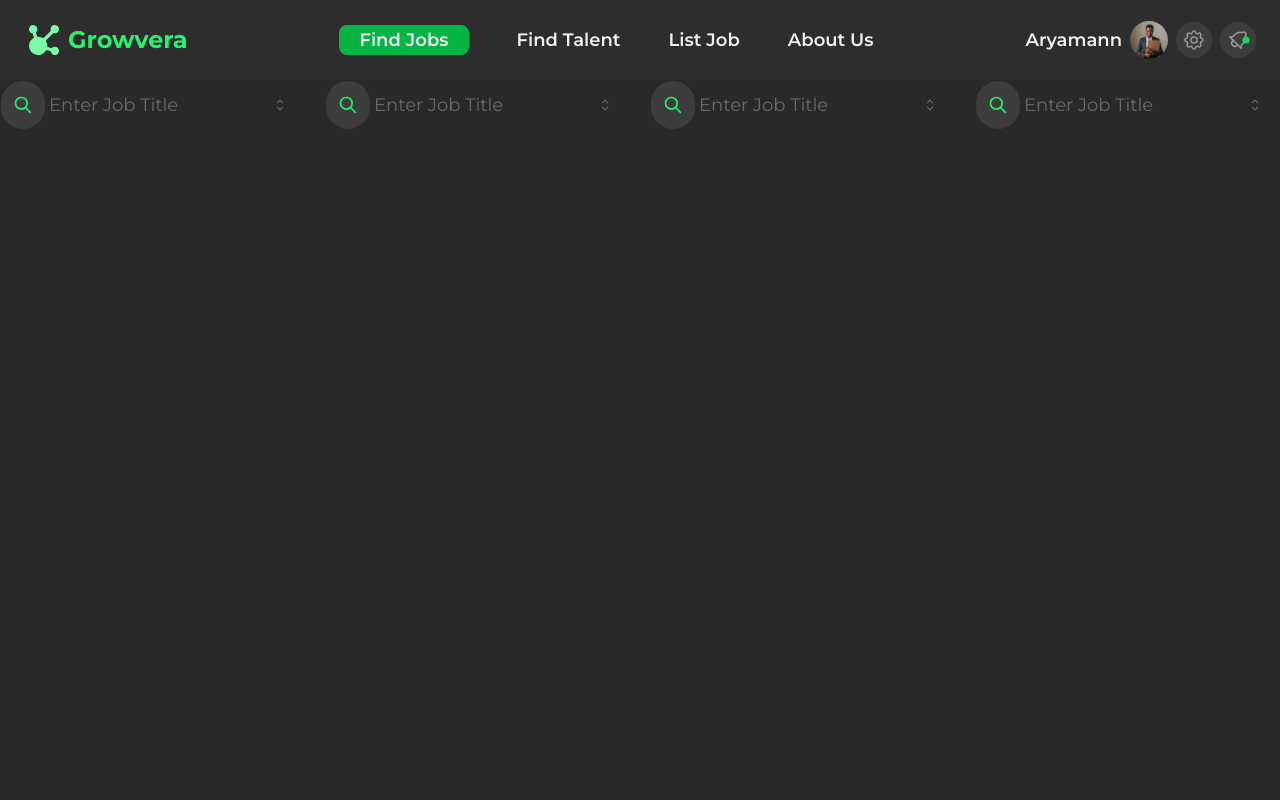
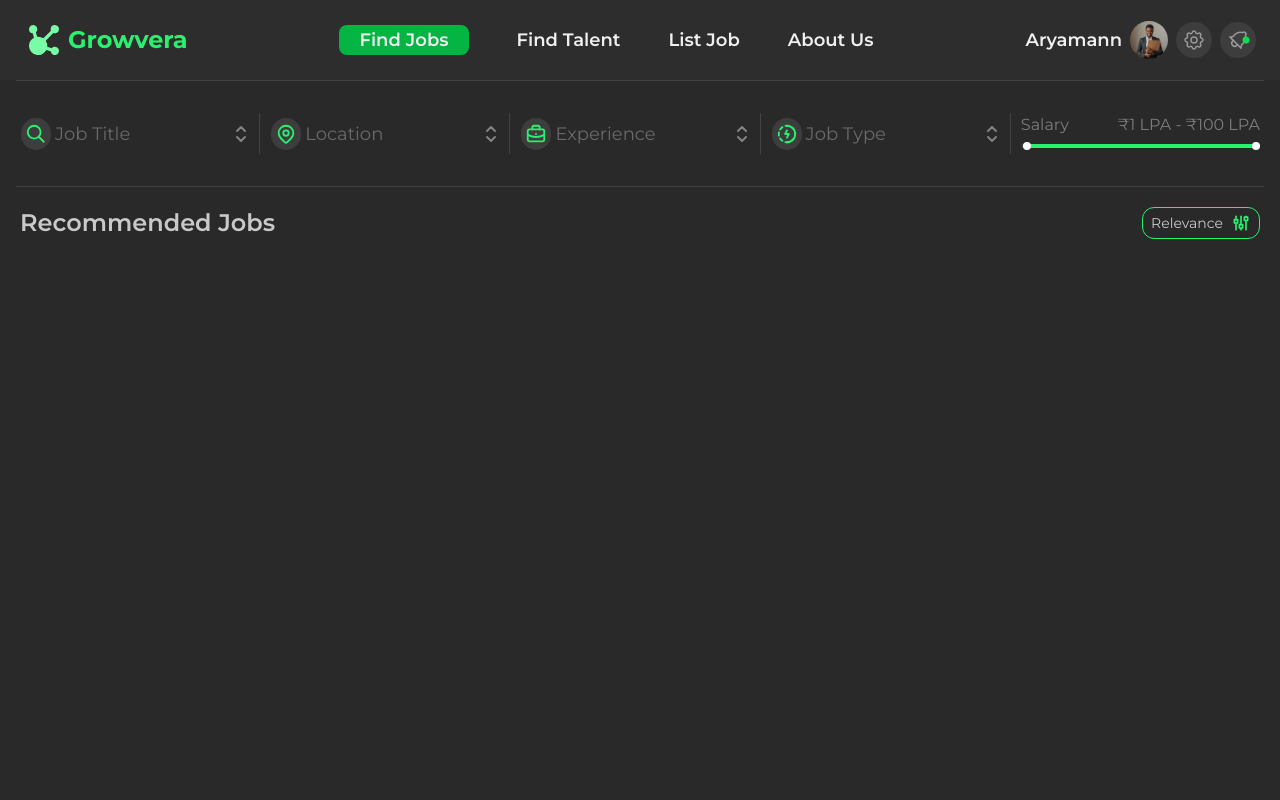
Before and after one commit to AryamannSingh7/Growvera, a React (Create React App) app: page /find-jobs in a window 1280 px wide. Shown: the top 800 px of the page. Built offline with nearby package versions, Linux system fonts and the light colour scheme.

Commit message:
Search bar implemented

```diff
--- /dev/null
+++ b/src/FindJobs/JobCard.tsx
@@ -0,0 +1,5 @@
+const JobCard = () => {
+  return <div></div>;
+};
+
+export default JobCard;
--- /dev/null
+++ b/src/FindJobs/Jobs.tsx
@@ -0,0 +1,14 @@
+import Sort from "./Sort";
+
+const Jobs = () => {
+  return (
+    <div className="p-5">
+      <div className="flex justify-between">
+        <div className="text-2xl font-semibold">Recommended Jobs</div>
+        <Sort />
+      </div>
+    </div>
+  );
+};
+
+export default Jobs;
--- a/src/FindJobs/MultiInput.tsx
+++ b/src/FindJobs/MultiInput.tsx
@@ -3,16 +3,17 @@
   Checkbox,
   Combobox,
   Group,
+  Input,
   Pill,
   PillsInput,
   useCombobox,
 } from "@mantine/core";
-import { IconSearch } from "@tabler/icons-react";
+import { IconSelector } from "@tabler/icons-react";
 
 const MultiInput = (props: any) => {
   useEffect(() => {
     setData(props.options);
-  }, []);
+  }, [props.options]);
 
   const combobox = useCombobox({
     onDropdownClose: () => combobox.resetSelectedOption(),
@@ -61,6 +62,7 @@
             tabIndex={-1}
             style={{ pointerEvents: "none" }}
             className="text-primary-400"
+            color="primary.4"
           />
           <span>{item}</span>
         </Group>
@@ -77,11 +79,10 @@
         <PillsInput
           onClick={() => combobox.toggleDropdown()}
           variant="unstyled"
-          rightSection={<Combobox.Chevron />}
+          rightSection={<IconSelector />}
           leftSection={
-            <IconSearch className="text-primary-400 bg-white-900 p-3 mr-1 h-12 w-12 rounded-full" />
+            <props.icon className="text-primary-400 bg-white-900 p-1 mr-1 h-8 w-8 rounded-full" />
           }
-          size="lg"
         >
           <Pill.Group>
             {value.length > 0 ? (
@@ -89,37 +90,20 @@
                 {values}
                 {value.length > 1 && <Pill>+{value.length - 1} more</Pill>}
               </>
-            ) : null}
-
-            <Combobox.EventsTarget>
-              <PillsInput.Field
-                onBlur={() => combobox.closeDropdown()}
-                value={search}
-                // Hide placeholder if pills exist or input has text
-                placeholder={
-                  value.length === 0 && search.length === 0
-                    ? "Enter Job Title"
-                    : ""
-                }
-                onChange={(event) => {
-                  combobox.updateSelectedOptionIndex();
-                  setSearch(event.currentTarget.value);
-                }}
-                onKeyDown={(event) => {
-                  if (event.key === "Backspace" && search.length === 0) {
-                    event.preventDefault();
-                    handleValueRemove(value[value.length - 1]);
-                  }
-                }}
-                // Fixed width so input doesn’t expand with text
-                style={{ flex: 1, minWidth: "150px", maxWidth: "150px" }}
-              />
-            </Combobox.EventsTarget>
+            ) : (
+              <Input.Placeholder className="text-lg">
+                {props.title}
+              </Input.Placeholder>
+            )}
           </Pill.Group>
         </PillsInput>
       </Combobox.DropdownTarget>
 
       <Combobox.Dropdown>
+        <Combobox.Search
+          value={search}
+          onChange={(event) => setSearch(event.currentTarget.value)}
+        />
         <Combobox.Options>
           {options}
 
--- a/src/FindJobs/SearchBar.tsx
+++ b/src/FindJobs/SearchBar.tsx
@@ -1,14 +1,35 @@
+import { Divider, RangeSlider } from "@mantine/core";
 import { dropdownData } from "../Data/JobsData";
 import MultiInput from "./MultiInput";
+import { useState } from "react";
 
 const SearchBar = () => {
+  const [value, setValue] = useState<[number, number]>([1, 100]);
   return (
-    <div className="flex justify-center gap-5">
+    <div className="flex flex-col md:flex-row px-5 py-8">
       {dropdownData.map((data, index) => (
-        <div key={index} className="w-1/4">
-          <MultiInput {...data} />
+        <>
+          <div key={index} className="md:w-1/5 p-2 md:p-0">
+            <MultiInput {...data} />
+          </div>
+          <Divider size="xs" orientation="vertical" mr="xs" />
+        </>
+      ))}
+      <div className="md:w-1/5 p-2 md:p-0">
+        <div className="flex justify-between text-white-500 pb-1">
+          <div>Salary</div>
+          <div>
+            &#8377;{value[0]} LPA - &#8377;{value[1]} LPA
+          </div>
         </div>
-      ))}
+        <RangeSlider
+          value={value}
+          onChange={setValue}
+          size="xs"
+          color="primary.4"
+          label={null}
+        />
+      </div>
     </div>
   );
 };
--- /dev/null
+++ b/src/FindJobs/Sort.tsx
@@ -0,0 +1,51 @@
+import { useState } from "react";
+import { Combobox, useCombobox } from "@mantine/core";
+import { IconAdjustmentsAlt } from "@tabler/icons-react";
+
+const opt = [
+  "Relevance",
+  "Most Recent",
+  "Salary (Low to High)",
+  "Salary (High to Low)",
+];
+
+const Sort = () => {
+  const [selectedItem, setSelectedItem] = useState<string | null>("Relevance");
+  const combobox = useCombobox({
+    onDropdownClose: () => combobox.resetSelectedOption(),
+  });
+
+  const options = opt.map((item) => (
+    <Combobox.Option value={item} key={item}>
+      {item}
+    </Combobox.Option>
+  ));
+
+  return (
+    <Combobox
+      store={combobox}
+      width={150}
+      position="left-start"
+      onOptionSubmit={(val) => {
+        setSelectedItem(val);
+        combobox.closeDropdown();
+      }}
+    >
+      <Combobox.Target>
+        <div
+          onClick={() => combobox.toggleDropdown()}
+          className="border border-primary-400 flex items-center px-2 py-1 rounded-xl cursor-pointer gap-2 text-sm"
+        >
+          {selectedItem}{" "}
+          <IconAdjustmentsAlt className="text-primary-400 h-5 w-5" />
+        </div>
+      </Combobox.Target>
+
+      <Combobox.Dropdown>
+        <Combobox.Options className="!text-xs">{options}</Combobox.Options>
+      </Combobox.Dropdown>
+    </Combobox>
+  );
+};
+
+export default Sort;
--- a/src/Pages/FindJobs.tsx
+++ b/src/Pages/FindJobs.tsx
@@ -1,9 +1,14 @@
+import { Divider } from "@mantine/core";
 import SearchBar from "../FindJobs/SearchBar";
+import Jobs from "../FindJobs/Jobs";
 
 const FindJobs = () => {
   return (
     <div className="min-h-[100vh] bg-white-950 font-[Montserrat]">
+      <Divider size="xs" mx="md" />
       <SearchBar />
+      <Divider size="xs" mx="md" />
+      <Jobs />
     </div>
   );
 };
```
